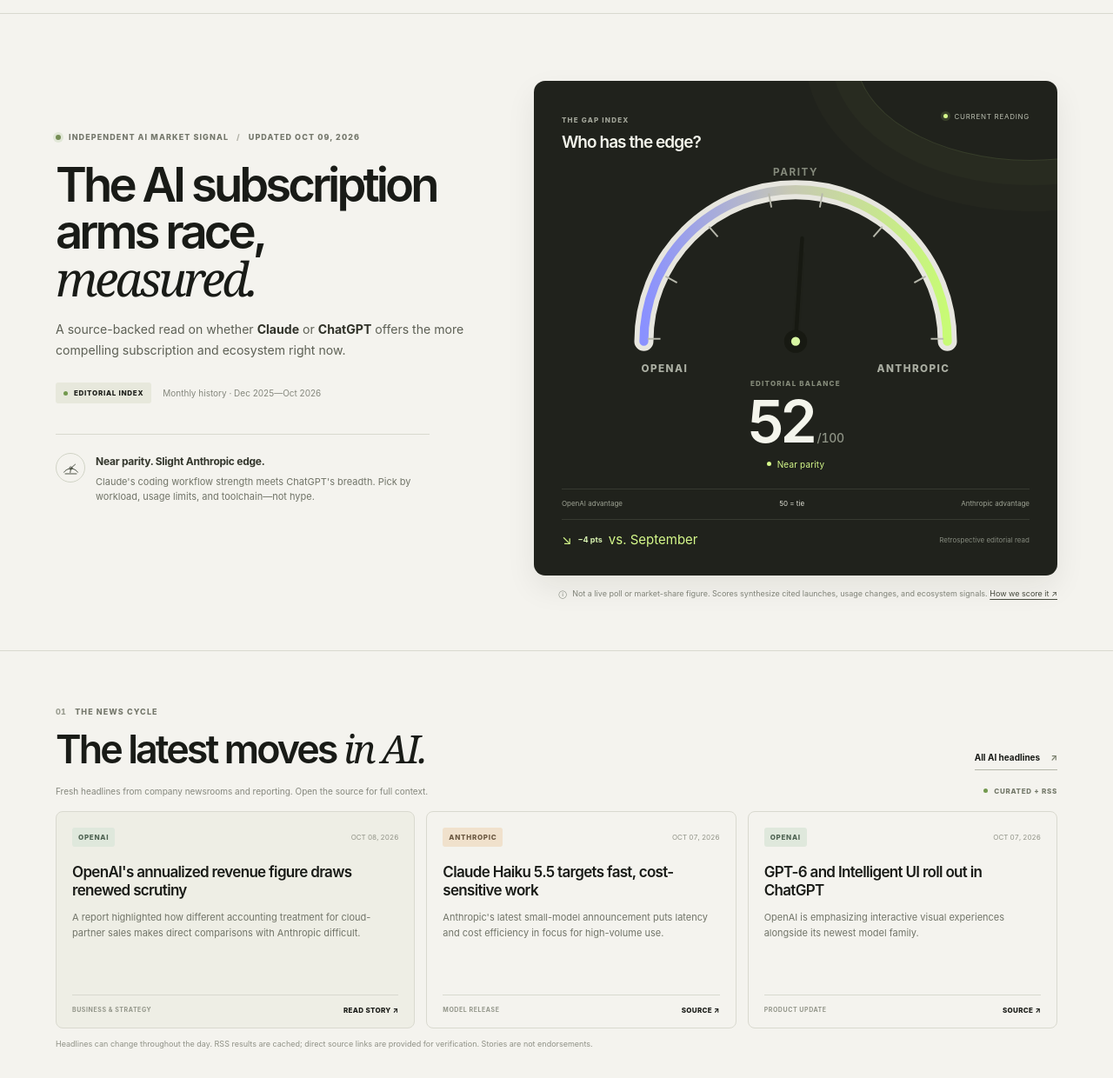
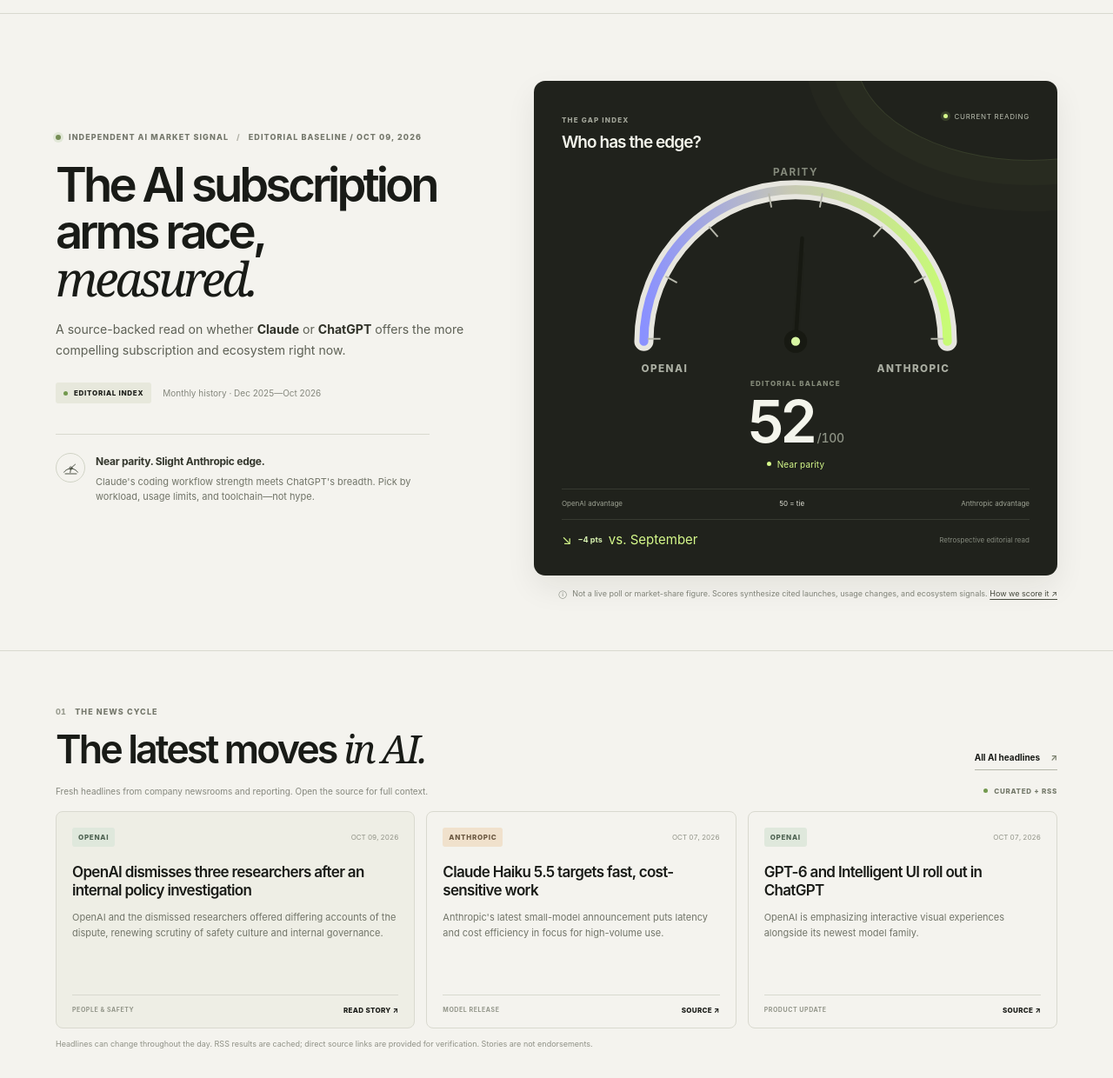
Before and after one commit to eemanyu/AI-Gap-Index, a website: page public/index.html in a window 1280 px wide. Shown: the part 60-1300 px from the top of the page at 87% size. Drawn offline with Linux system fonts and the light colour scheme; no server answers.

Commit message:
content: refresh top headline and clarify editorial baseline date

```diff
--- a/public/index.html
+++ b/public/index.html
@@ -101,7 +101,7 @@
     <main id="main">
       <section class="hero section-wrap" aria-labelledby="page-title">
         <div class="hero-copy">
-          <div class="eyebrow"><span class="pulse" aria-hidden="true"></span> INDEPENDENT AI MARKET SIGNAL <span class="eyebrow-divider">/</span> <time datetime="2026-10-09">UPDATED OCT 09, 2026</time></div>
+          <div class="eyebrow"><span class="pulse" aria-hidden="true"></span> INDEPENDENT AI MARKET SIGNAL <span class="eyebrow-divider">/</span> <time datetime="2026-10-09">EDITORIAL BASELINE / OCT 09, 2026</time></div>
           <h1 id="page-title">The AI subscription arms race, <em>measured.</em></h1>
           <p class="hero-deck">A source-backed read on whether <strong>Claude</strong> or <strong>ChatGPT</strong> offers the more compelling subscription and ecosystem right now.</p>
           <div class="hero-meta">
@@ -173,10 +173,10 @@
         </div>
         <div class="news-grid" id="news-grid" aria-live="polite">
           <article class="news-card news-featured">
-            <div class="news-card-top"><span class="news-tag tag-openai">OPENAI</span><time datetime="2026-10-08">OCT 08, 2026</time></div>
-            <h3><a href="https://www.reuters.com/business/openais-annualized-revenue-20-billion-less-than-previously-signaled-ft-reports-2026-10-08/" target="_blank" rel="noopener noreferrer">OpenAI's annualized revenue figure draws renewed scrutiny</a></h3>
-            <p>A report highlighted how different accounting treatment for cloud-partner sales makes direct comparisons with Anthropic difficult.</p>
-            <div class="news-card-bottom"><span>BUSINESS & STRATEGY</span><a href="https://www.reuters.com/business/openais-annualized-revenue-20-billion-less-than-previously-signaled-ft-reports-2026-10-08/" target="_blank" rel="noopener noreferrer" aria-label="Read Reuters story">READ STORY ↗</a></div>
+            <div class="news-card-top"><span class="news-tag tag-openai">OPENAI</span><time datetime="2026-10-09">OCT 09, 2026</time></div>
+            <h3><a href="https://www.reuters.com/business/openai-says-it-has-fired-three-researchers-violating-sensitive-information-2026-10-09/" target="_blank" rel="noopener noreferrer">OpenAI dismisses three researchers after an internal policy investigation</a></h3>
+            <p>OpenAI and the dismissed researchers offered differing accounts of the dispute, renewing scrutiny of safety culture and internal governance.</p>
+            <div class="news-card-bottom"><span>PEOPLE &amp; SAFETY</span><a href="https://www.reuters.com/business/openai-says-it-has-fired-three-researchers-violating-sensitive-information-2026-10-09/" target="_blank" rel="noopener noreferrer" aria-label="Read Reuters story">READ STORY ↗</a></div>
           </article>
           <article class="news-card">
             <div class="news-card-top"><span class="news-tag tag-anthropic">ANTHROPIC</span><time datetime="2026-10-07">OCT 07, 2026</time></div>
```
